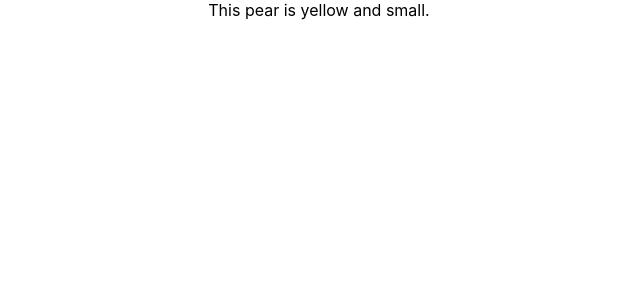
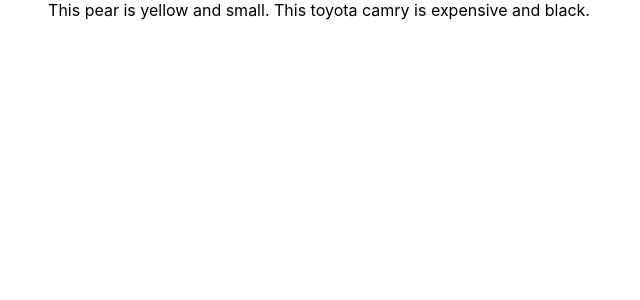
Before and after one commit to GulnazAlisherova/react12, a React (Create React App) app: page / in a window 1280 px wide. Shown: the top 300 px of the page, without its empty margins (321-961 px from the left). Built offline with nearby package versions, Linux system fonts and the light colour scheme.

Commit message:
added new text

```diff
--- a/src/App.js
+++ b/src/App.js
@@ -7,6 +7,7 @@
   return (
     <div className="App">
       This {name} is {color} and {size}.
+      This toyota camry is expensive and black.
     </div>
   );
 }
```
